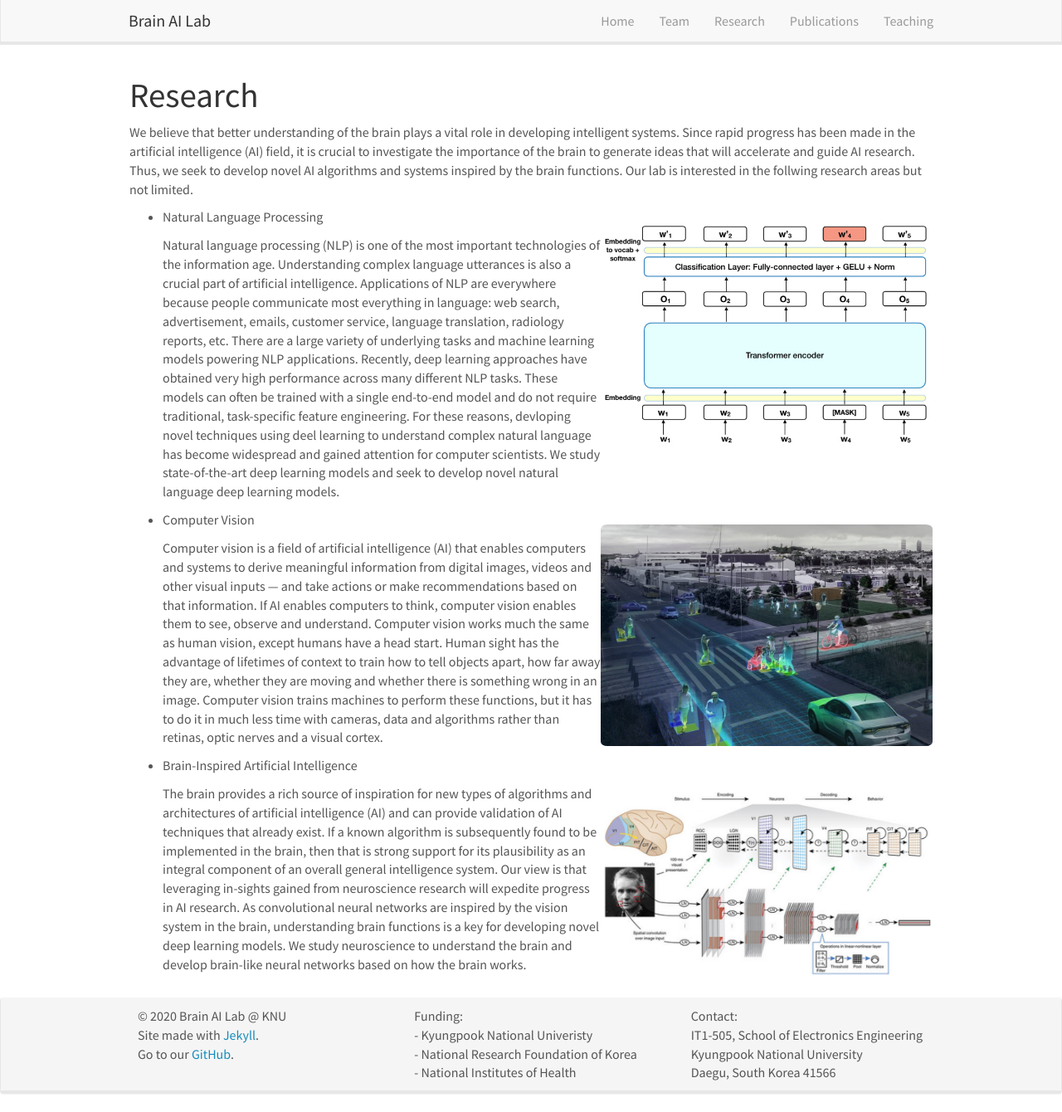
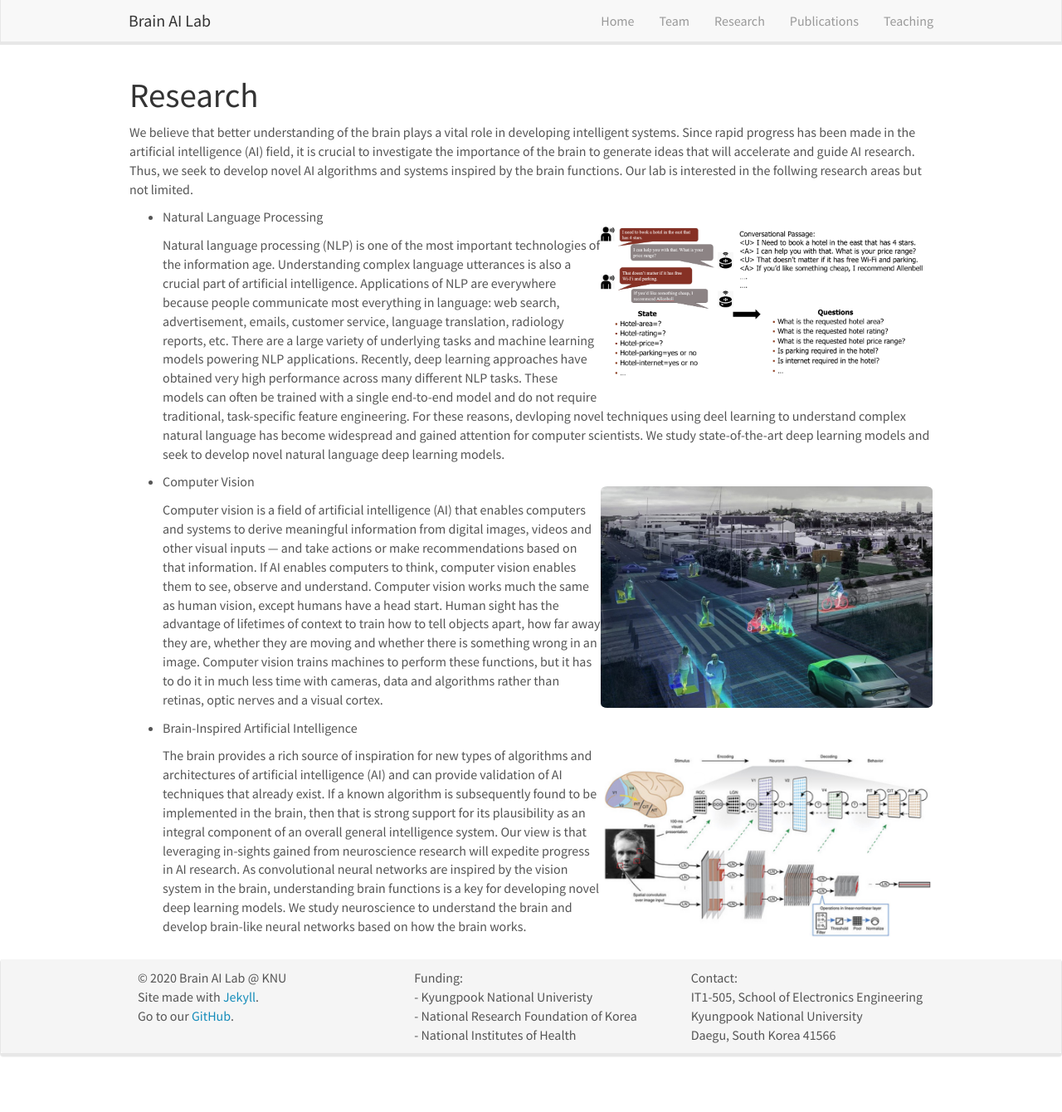
Before and after one commit to KNU-BrainAI/knu-brainai.github.io, a Jekyll site: the page built from _pages/research.md, in a window 1280 px wide and 1340 px high. Shown: the whole window at 83% size. Built offline with Jekyll 4.4.1, drawn with Linux system fonts in a browser that asks for light colours; nearby versions of some CDN libraries.

Commit message:
Update research.md

```diff
--- a/_pages/research.md
+++ b/_pages/research.md
@@ -10,7 +10,7 @@ permalink: /research/
 
 We believe that better understanding of the brain plays a vital role in developing intelligent systems. Since rapid progress has been made in the artificial intelligence (AI) field, it is crucial to investigate the importance of the brain to generate ideas that will accelerate and guide AI research. Thus, we seek to develop novel AI algorithms and systems inspired by the brain functions. Our lab is interested in the follwing research areas but not limited.
 
-- Natural Language Processing ![]({{ site.url }}{{ site.baseurl }}/images/bert.jpg){: style="width: 400px; float: right"}
+- Natural Language Processing ![]({{ site.url }}{{ site.baseurl }}/images/dst.png){: style="width: 400px; float: right"}
 
   Natural language processing (NLP) is one of the most important technologies of the information age. Understanding complex language utterances is also a crucial part of artificial intelligence. Applications of NLP are everywhere because people communicate most everything in language: web search, advertisement, emails, customer service, language translation, radiology reports, etc. There are a large variety of underlying tasks and machine learning models powering NLP applications. Recently, deep learning approaches have obtained very high performance across many different NLP tasks. These models can often be trained with a single end-to-end model and do not require traditional, task-specific feature engineering. For these reasons, devloping novel techniques using deel learning to understand complex natural language has become widespread and gained attention for computer scientists. We study state-of-the-art deep learning models and seek to develop novel natural language deep learning models.
 
```
